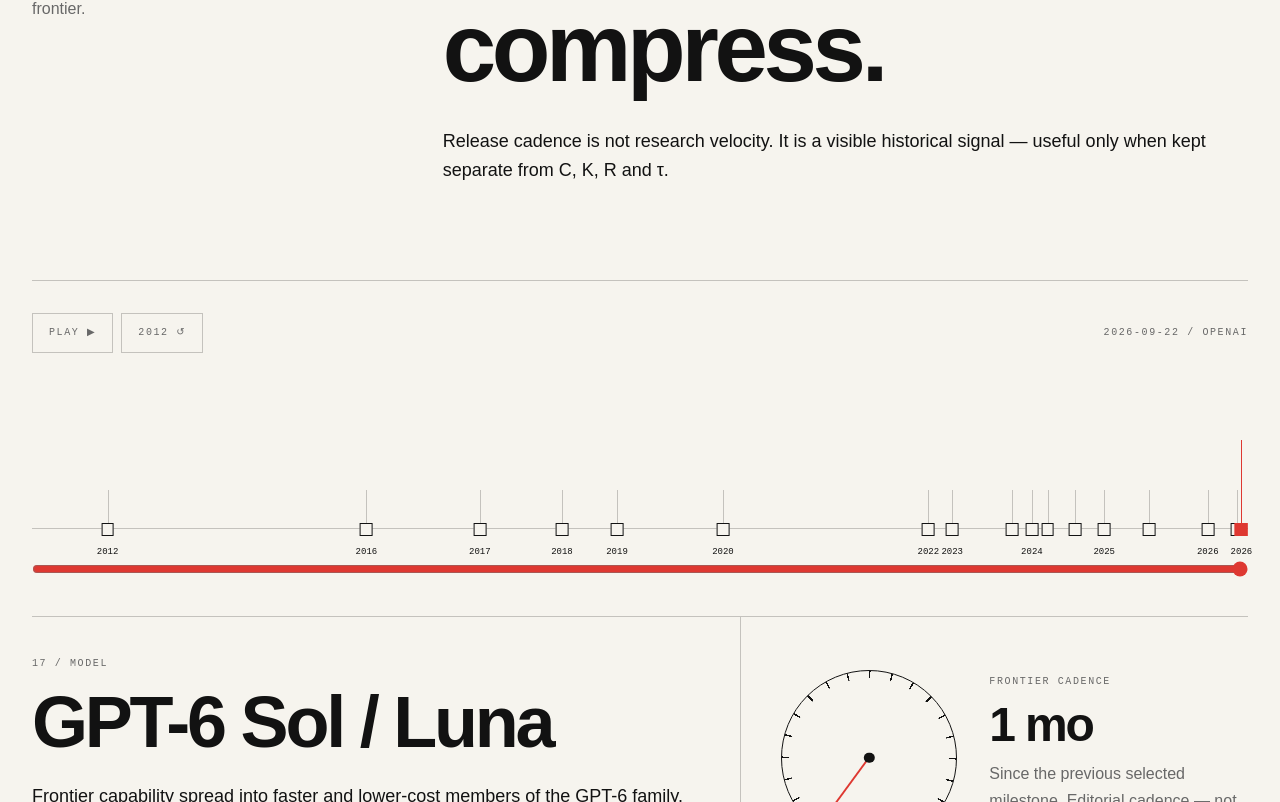
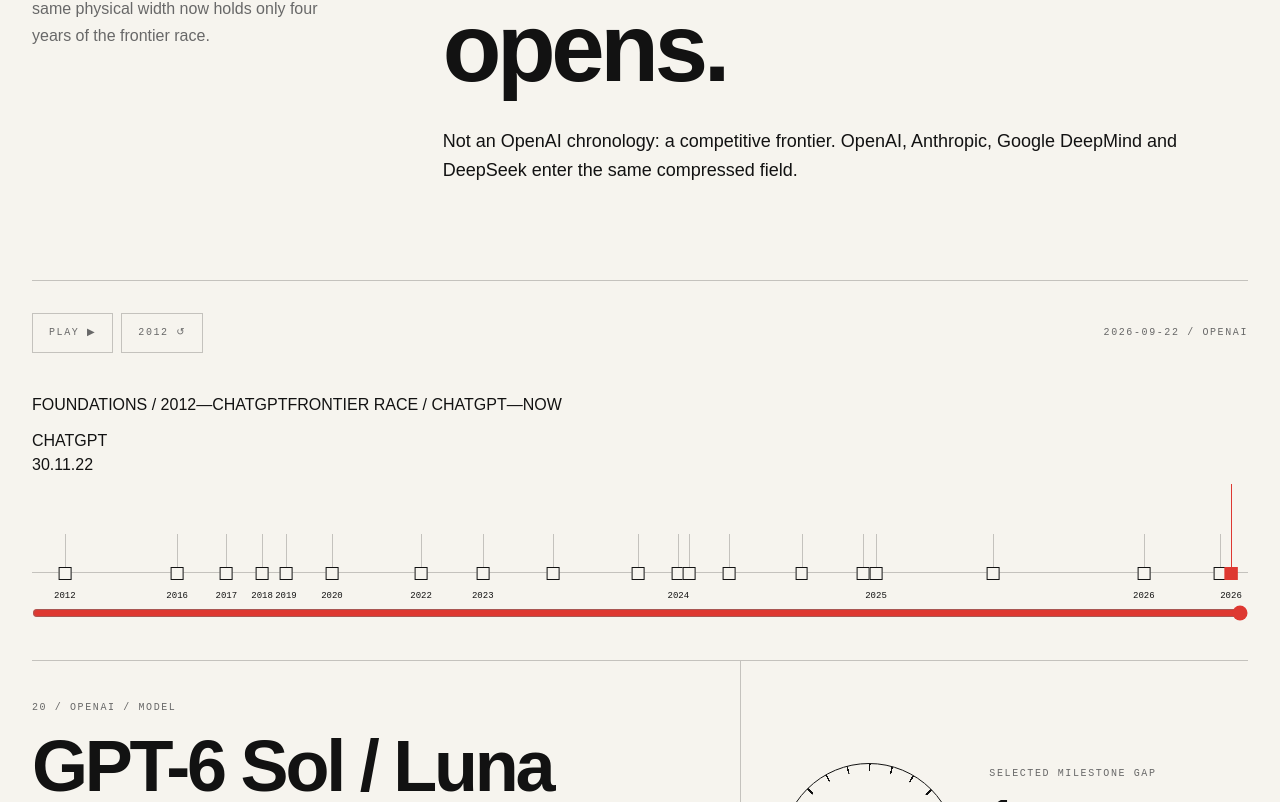
Before and after one commit to Bergtripper/feedback, a React (Vite) app: page / in a window 1280 px wide. Shown: the part 2478-3280 px from the top of the page. Built offline with nearby package versions, Linux system fonts and the light colour scheme.

Commit message:
TIME: expand post-ChatGPT frontier race

```diff
--- a/src/components/FrontierCadence.tsx
+++ b/src/components/FrontierCadence.tsx
@@ -1,55 +1,48 @@
 import React,{useEffect,useMemo,useState}from'react';
 
-type M={year:number,date:string,name:string,org:string,type:'architecture'|'model'|'product'|'reasoning';why:string,url:string};
+type Metric={label:string,previous:number,current:number,unit?:string};
+type M={year:number,date:string,name:string,org:string,type:'architecture'|'model'|'product'|'reasoning'|'open';why:string,url:string,era:'foundation'|'race',compareTo?:string,metrics?:Metric[],capabilities?:string[]};
 const milestones:M[]=[
-{year:2012.92,date:'2012',name:'AlexNet',org:'University of Toronto',type:'architecture',why:'GPU-trained deep convolutional networks decisively changed large-scale vision.',url:'https://papers.nips.cc/paper/4824-imagenet-classification-with-deep-convolutional-neural-networks'},
-{year:2016.07,date:'2016-01',name:'AlphaGo',org:'Google DeepMind',type:'reasoning',why:'Deep neural networks, search and self-play defeated a professional Go player.',url:'https://www.nature.com/articles/nature16961'},
-{year:2017.45,date:'2017-06',name:'Transformer',org:'Google',type:'architecture',why:'Attention Is All You Need introduced the architecture that became the foundation of modern LLMs.',url:'https://arxiv.org/abs/1706.03762'},
-{year:2018.45,date:'2018-06',name:'GPT',org:'OpenAI',type:'model',why:'Generative pre-training demonstrated broad transfer from unsupervised language modelling.',url:'https://cdn.openai.com/research-covers/language-unsupervised/language_understanding_paper.pdf'},
-{year:2019.12,date:'2019-02-14',name:'GPT-2',org:'OpenAI',type:'model',why:'Scaling a transformer language model produced strong zero-shot behaviour across tasks.',url:'https://openai.com/index/better-language-models/'},
-{year:2020.41,date:'2020-05-28',name:'GPT-3',org:'OpenAI',type:'model',why:'175B parameters made few-shot prompting a central capability paradigm.',url:'https://openai.com/index/language-models-are-few-shot-learners/'},
-{year:2022.91,date:'2022-11-30',name:'ChatGPT',org:'OpenAI',type:'product',why:'Conversational RLHF turned frontier language models into a mass interactive product.',url:'https://openai.com/index/chatgpt/'},
-{year:2023.20,date:'2023-03-14',name:'GPT-4 + Claude',org:'OpenAI / Anthropic',type:'model',why:'GPT-4 and the public launch of Claude marked a new multi-lab frontier era.',url:'https://openai.com/index/gpt-4/'},
-{year:2023.93,date:'2023-12-06',name:'Gemini 1.0',org:'Google DeepMind',type:'model',why:'A natively multimodal frontier family spanning Ultra, Pro and Nano.',url:'https://blog.google/innovation-and-ai/technology/ai/google-gemini-ai/'},
-{year:2024.17,date:'2024-03-04',name:'Claude 3',org:'Anthropic',type:'model',why:'Claude 3 established a stronger competitive frontier across reasoning and multimodal tasks.',url:'https://www.anthropic.com/news/claude-3-family'},
-{year:2024.36,date:'2024-05-13',name:'GPT-4o',org:'OpenAI',type:'model',why:'Native real-time multimodality brought text, vision and audio into one flagship system.',url:'https://openai.com/index/hello-gpt-4o/'},
-{year:2024.70,date:'2024-09-12',name:'o1',org:'OpenAI',type:'reasoning',why:'Test-time reasoning and reinforcement learning opened a distinct scaling axis beyond pre-training.',url:'https://openai.com/index/learning-to-reason-with-llms/'},
-{year:2025.05,date:'2025-01-20',name:'DeepSeek-R1',org:'DeepSeek',type:'reasoning',why:'Open reasoning models demonstrated strong results with large-scale RL and released weights.',url:'https://deepseek.com/en/news/deepseek-r1/'},
-{year:2025.60,date:'2025-08-07',name:'GPT-5',org:'OpenAI',type:'model',why:'A unified system combined fast responses, deeper reasoning and routing for agentic work.',url:'https://openai.com/index/introducing-gpt-5/'},
-{year:2026.31,date:'2026-04-23',name:'GPT-5.5',org:'OpenAI',type:'model',why:'Greater autonomous work across coding, research, analysis and computer workflows.',url:'https://openai.com/index/introducing-gpt-5-5/'},
-{year:2026.67,date:'2026-09-03',name:'GPT-6 Astra',org:'OpenAI',type:'model',why:'A new frontier generation across computer use, software engineering, science and professional work.',url:'https://openai.com/index/gpt-6-astra/'},
-{year:2026.72,date:'2026-09-22',name:'GPT-6 Sol / Luna',org:'OpenAI',type:'model',why:'Frontier capability spread into faster and lower-cost members of the GPT-6 family.',url:'https://openai.com/index/introducing-gpt-6-sol-and-luna/'}
+{year:2012.92,date:'2012',name:'AlexNet',org:'University of Toronto',type:'architecture',era:'foundation',why:'GPU-trained deep convolutional networks decisively changed large-scale vision.',url:'https://papers.nips.cc/paper/4824-imagenet-classification-with-deep-convolutional-neural-networks'},
+{year:2016.07,date:'2016-01',name:'AlphaGo',org:'Google DeepMind',type:'reasoning',era:'foundation',why:'Deep neural networks, search and self-play defeated a professional Go player.',url:'https://www.nature.com/articles/nature16961'},
+{year:2017.45,date:'2017-06',name:'Transformer',org:'Google',type:'architecture',era:'foundation',why:'Attention became the architecture behind the modern language-model era.',url:'https://arxiv.org/abs/1706.03762'},
+{year:2018.45,date:'2018-06',name:'GPT',org:'OpenAI',type:'model',era:'foundation',why:'Generative pre-training demonstrated broad transfer from unsupervised language modelling.',url:'https://cdn.openai.com/research-covers/language-unsupervised/language_understanding_paper.pdf'},
+{year:2019.12,date:'2019-02-14',name:'GPT-2',org:'OpenAI',type:'model',era:'foundation',why:'Scaling a transformer language model produced strong zero-shot behaviour.',url:'https://openai.com/index/better-language-models/'},
+{year:2020.41,date:'2020-05-28',name:'GPT-3',org:'OpenAI',type:'model',era:'foundation',why:'Few-shot prompting became a central capability paradigm.',url:'https://openai.com/index/language-models-are-few-shot-learners/'},
+{year:2022.91,date:'2022-11-30',name:'ChatGPT',org:'OpenAI',type:'product',era:'race',why:'The frontier becomes a mass interactive product. From here FEEDBACK expands calendar space to show the competitive race.',url:'https://openai.com/index/chatgpt/',capabilities:['dialogue','RLHF','mass deployment']},
+{year:2023.20,date:'2023-03-14',name:'GPT-4',org:'OpenAI',type:'model',era:'race',why:'A major jump in difficult reasoning, exams and multimodality.',url:'https://openai.com/index/gpt-4-research/',compareTo:'GPT-3.5',metrics:[{label:'MMLU',previous:70,current:86.4,unit:'%'},{label:'HumanEval',previous:48.1,current:67,unit:'%'},{label:'GSM8K',previous:57.1,current:92,unit:'%'}],capabilities:['vision input','stronger reasoning','coding']},
+{year:2023.53,date:'2023-07-11',name:'Claude 2',org:'Anthropic',type:'model',era:'race',why:'Anthropic strengthens the multi-lab frontier with gains in coding, mathematics and reasoning.',url:'https://www.anthropic.com/research/claude-2',compareTo:'Claude 1.3',metrics:[{label:'Bar exam MCQ',previous:73,current:76.5,unit:'%'}],capabilities:['100K context','coding','reasoning']},
+{year:2023.93,date:'2023-12-06',name:'Gemini 1.0',org:'Google DeepMind',type:'model',era:'race',why:'A natively multimodal frontier family brings Google DeepMind fully into the race.',url:'https://blog.google/innovation-and-ai/technology/ai/google-gemini-ai/',capabilities:['native multimodality','Ultra / Pro / Nano']},
+{year:2024.12,date:'2024-02-15',name:'Gemini 1.5 Pro',org:'Google DeepMind',type:'model',era:'race',why:'Long-context understanding becomes a new competitive axis.',url:'https://blog.google/innovation-and-ai/products/google-gemini-next-generation-model-february-2024/',compareTo:'Gemini 1.0 Ultra',capabilities:['1M-token context','multimodal reasoning','MoE efficiency']},
+{year:2024.17,date:'2024-03-04',name:'Claude 3 Opus',org:'Anthropic',type:'model',era:'race',why:'Anthropic reports frontier performance across knowledge, reasoning and mathematics.',url:'https://www.anthropic.com/research/claude-3-family',compareTo:'Claude 2.1',capabilities:['vision','GPQA','stronger reasoning']},
+{year:2024.36,date:'2024-05-13',name:'GPT-4o',org:'OpenAI',type:'model',era:'race',why:'Native real-time multimodality brings text, vision and audio into one flagship system.',url:'https://openai.com/index/hello-gpt-4o/',compareTo:'GPT-4',capabilities:['native audio','vision','lower latency']},
+{year:2024.70,date:'2024-09-12',name:'o1',org:'OpenAI',type:'reasoning',era:'race',why:'Test-time reasoning opens a distinct scaling axis beyond pre-training.',url:'https://openai.com/index/learning-to-reason-with-llms/',compareTo:'GPT-4o',capabilities:['test-time reasoning','math','science','coding']},
+{year:2024.99,date:'2024-12-26',name:'DeepSeek-V3',org:'DeepSeek',type:'open',era:'race',why:'A strong open model increases competitive pressure at the frontier.',url:'https://api-docs.deepseek.com/updates/',capabilities:['open weights','coding','math']},
+{year:2025.05,date:'2025-01-20',name:'DeepSeek-R1',org:'DeepSeek',type:'reasoning',era:'race',why:'Open reasoning models demonstrate performance reported on par with o1 on math, code and reasoning tasks.',url:'https://deepseek.com/en/news/deepseek-r1/',compareTo:'DeepSeek-V3',capabilities:['large-scale RL','reasoning','open weights']},
+{year:2025.60,date:'2025-08-07',name:'GPT-5',org:'OpenAI',type:'model',era:'race',why:'A unified system combines fast responses, deeper reasoning and routing for agentic work.',url:'https://openai.com/index/introducing-gpt-5/',compareTo:'GPT-4o / o-series',capabilities:['routing','agentic work','reasoning']},
+{year:2026.31,date:'2026-04-23',name:'GPT-5.5',org:'OpenAI',type:'model',era:'race',why:'Greater autonomous work across coding, research, analysis and computer workflows.',url:'https://openai.com/index/introducing-gpt-5-5/',compareTo:'GPT-5',capabilities:['autonomous work','computer use','research']},
+{year:2026.67,date:'2026-09-03',name:'GPT-6 Astra',org:'OpenAI',type:'model',era:'race',why:'A new frontier generation across computer use, software engineering, science and professional work.',url:'https://openai.com/index/gpt-6-astra/',compareTo:'GPT-5.5',capabilities:['computer use','science','software engineering']},
+{year:2026.72,date:'2026-09-22',name:'GPT-6 Sol / Luna',org:'OpenAI',type:'model',era:'race',why:'Frontier capability spreads into faster and lower-cost members of the GPT-6 family.',url:'https://openai.com/index/introducing-gpt-6-sol-and-luna/',compareTo:'GPT-6 Astra',capabilities:['speed','cost efficiency','frontier family']}
 ];
-const min=2012,max=2026.8;
-const pos=(y:number)=>((y-min)/(max-min))*100;
+const min=2012,max=2026.8,pivot=2022.91;
+const pos=(y:number)=>y<=pivot?((y-min)/(pivot-min))*32:32+((y-pivot)/(max-pivot))*68;
+
+function Delta({m}:{m:M}){const[open,setOpen]=useState(false);if(m.era!=='race')return null;return <div className="mt-8 border-t dz-rule pt-6"><button className="delta-toggle dz-meta bg-transparent dz-text border dz-rule px-4 py-3 cursor-pointer" onClick={()=>setOpen(v=>!v)}>{open?'CLOSE':'OPEN'} CAPABILITY DELTA {open?'−':'+'}</button>{open&&<div className="mt-6"><div className="flex flex-wrap gap-2">{m.capabilities?.map(x=><span key={x} className="dz-meta border dz-rule px-3 py-2">{x}</span>)}</div>{m.compareTo&&<p className="dz-meta mt-6">Compared with / {m.compareTo}</p>}{m.metrics?.length?<div className="mt-5 space-y-5">{m.metrics.map(q=><div key={q.label}><div className="flex justify-between gap-4 dz-meta"><span>{q.label}</span><span>{q.previous}{q.unit} → {q.current}{q.unit}</span></div><div className="delta-bars mt-2"><span style={{width:Math.min(100,q.previous)+'%'}}/><span className="current" style={{width:Math.min(100,q.current)+'%'}}/></div></div>)}</div>:<p className="dz-body mt-5">No clean like-for-like benchmark pair stored yet. New capability axes are shown without inventing a synthetic intelligence score.</p>}<p className="dz-meta mt-6">Benchmark comparisons are model-family specific. Do not compare bar lengths across unrelated tests.</p></div>}</div>}
 
 export function FrontierCadence(){
  const[idx,setIdx]=useState(milestones.length-1);const[playing,setPlaying]=useState(false);
  useEffect(()=>{if(!playing)return;const id=window.setInterval(()=>setIdx(i=>i>=milestones.length-1?0:i+1),900);return()=>window.clearInterval(id)},[playing]);
- const m=milestones[idx] ?? milestones[milestones.length-1]!;const prev=idx?(milestones[idx-1] ?? null):null;
- const months=prev?Math.max(1,Math.round((m.year-prev.year)*12)):null;
- const maxMonths=48;const angle=months==null?0:Math.min(months,maxMonths)/maxMonths*300-150;
- const density=useMemo(()=>milestones.map((item,i)=>{const previous=i>0?milestones[i-1]:undefined;return {x:item,i,gap:previous?Math.round((item.year-previous.year)*12):null}}),[]);
- return <section id="cadence" className="border-t dz-rule relative z-10">
-  <div className="max-w-7xl mx-auto px-4 sm:px-6 lg:px-8 py-16 sm:py-24">
-   <div className="grid grid-cols-6 lg:grid-cols-12 gap-x-4 gap-y-10"><div className="col-span-6 lg:col-span-3"><p className="dz-meta">TIME / Frontier cadence</p><p className="dz-body mt-5 max-w-xs">Navigate selected milestones from the deep-learning breakthrough to today's frontier.</p></div><div className="col-span-6 lg:col-span-8 lg:col-start-5"><h2 className="dz-h2 text-5xl sm:text-7xl lg:text-8xl">Watch the frontier compress.</h2><p className="dz-body-strong text-xl sm:text-2xl mt-8 max-w-3xl">Release cadence is not research velocity. It is a visible historical signal — useful only when kept separate from C, K, R and τ.</p></div></div>
-
-   <div className="mt-16 sm:mt-24 border-y dz-rule py-8">
-    <div className="flex flex-wrap items-center justify-between gap-4"><div className="flex gap-2"><button onClick={()=>setPlaying(!playing)} className="cadence-control dz-meta border dz-rule px-4 py-3 bg-transparent dz-text cursor-pointer">{playing?'PAUSE':'PLAY'} {playing?'Ⅱ':'▶'}</button><button onClick={()=>{setPlaying(false);setIdx(0)}} className="cadence-control dz-meta border dz-rule px-4 py-3 bg-transparent dz-text cursor-pointer">2012 ↺</button></div><p className="dz-meta">{m.date} / {m.org}</p></div>
-    <div className="cadence-track mt-12 relative h-32 border-b dz-rule" aria-label="AI milestone timeline">
-     {density.map(d=><button key={d.i} onClick={()=>{setPlaying(false);setIdx(d.i)}} className="cadence-point" data-active={d.i===idx} style={{left:pos(d.x.year)+'%'}} aria-label={d.x.name}><span className="cadence-stem"/><span className="cadence-dot"/><span className="cadence-year">{d.i===0||d.i===density.length-1||d.x.date.slice(0,4)!==(density[d.i-1]?.x.date.slice(0,4) ?? '')?d.x.date.slice(0,4):''}</span></button>)}
-    </div>
-    <input className="cadence-range mt-8 w-full" type="range" min="0" max={milestones.length-1} value={idx} onChange={e=>{setPlaying(false);setIdx(Number(e.target.value))}} aria-label="Navigate AI milestones"/>
-   </div>
-
-   <div className="grid lg:grid-cols-12 border-b dz-rule">
-    <div className="lg:col-span-7 py-10 lg:pr-10 lg:border-r dz-rule"><p className="dz-meta">{String(idx+1).padStart(2,'0')} / {m.type}</p><h3 className="dz-h2 text-5xl sm:text-7xl mt-4">{m.name}</h3><p className="dz-body-strong text-xl mt-6 max-w-2xl">{m.why}</p><a href={m.url} target="_blank" rel="noreferrer" className="inline-block dz-meta mt-8 cadence-source">Primary source ↗</a></div>
-    <div className="lg:col-span-5 py-10 lg:pl-10 border-t lg:border-t-0 dz-rule flex flex-col sm:flex-row lg:flex-col xl:flex-row items-center gap-8">
-     <div className="cadence-clock" aria-label={months?months+' months since previous selected milestone':'Starting milestone'}><div className="cadence-hand" style={{transform:'translateX(-50%) rotate('+angle+'deg)'}}/><div className="cadence-hub"/></div>
-     <div><p className="dz-meta">Frontier cadence</p><p className="dz-h2 text-5xl mt-3">{months?months+' mo':'START'}</p><p className="dz-body mt-3 max-w-xs">{months?'Since the previous selected milestone. Editorial cadence — not measured research generation time.':'Timeline baseline.'}</p></div>
-    </div>
-   </div>
-   <div className="mt-10 grid grid-cols-6 lg:grid-cols-12 gap-x-4"><div className="col-span-6 lg:col-span-7 lg:col-start-5"><p className="dz-meta">Reading rule</p><p className="dz-body-strong mt-3">A denser timeline can reflect more labs, more products and finer release naming — not necessarily faster underlying discovery. FEEDBACK therefore treats cadence as context, never as evidence of recursive acceleration by itself.</p></div></div>
-  </div>
- </section>
+ const m=milestones[idx]??milestones[milestones.length-1]!;const prev=idx?(milestones[idx-1]??null):null;
+ const months=prev?Math.max(1,Math.round((m.year-prev.year)*12)):null;const angle=months==null?0:Math.min(months,48)/48*300-150;
+ const density=useMemo(()=>milestones.map((item,i)=>({item,i})),[]);
+ return <section id="cadence" className="border-t dz-rule relative z-10"><div className="max-w-7xl mx-auto px-4 sm:px-6 lg:px-8 py-16 sm:py-24">
+  <div className="grid grid-cols-6 lg:grid-cols-12 gap-x-4 gap-y-10"><div className="col-span-6 lg:col-span-3"><p className="dz-meta">TIME / Frontier race</p><p className="dz-body mt-5 max-w-xs">2012–2022 shows the foundations. At ChatGPT the calendar expands: the same physical width now holds only four years of the frontier race.</p></div><div className="col-span-6 lg:col-span-8 lg:col-start-5"><h2 className="dz-h2 text-5xl sm:text-7xl lg:text-8xl">Then the timeline opens.</h2><p className="dz-body-strong text-xl sm:text-2xl mt-8 max-w-3xl">Not an OpenAI chronology: a competitive frontier. OpenAI, Anthropic, Google DeepMind and DeepSeek enter the same compressed field.</p></div></div>
+  <div className="mt-16 sm:mt-24 border-y dz-rule py-8"><div className="flex flex-wrap items-center justify-between gap-4"><div className="flex gap-2"><button onClick={()=>setPlaying(!playing)} className="cadence-control dz-meta border dz-rule px-4 py-3 bg-transparent dz-text cursor-pointer">{playing?'PAUSE Ⅱ':'PLAY ▶'}</button><button onClick={()=>{setPlaying(false);setIdx(0)}} className="cadence-control dz-meta border dz-rule px-4 py-3 bg-transparent dz-text cursor-pointer">2012 ↺</button></div><p className="dz-meta">{m.date} / {m.org}</p></div>
+   <div className="race-labels mt-10"><span>FOUNDATIONS / 2012—CHATGPT</span><span>FRONTIER RACE / CHATGPT—NOW</span></div>
+   <div className={'cadence-track race-track mt-3 relative h-36 border-b dz-rule '+(m.era==='race'?'is-race':'')} aria-label="AI frontier timeline"><div className="race-pivot" style={{left:pos(pivot)+'%'}}><span>CHATGPT<br/>30.11.22</span></div>{density.map(d=><button key={d.i} onClick={()=>{setPlaying(false);setIdx(d.i)}} className="cadence-point" data-era={d.item.era} data-active={d.i===idx} style={{left:pos(d.item.year)+'%'}} aria-label={d.item.name}><span className="cadence-stem"/><span className="cadence-dot"/><span className="cadence-year">{d.i===0||d.i===density.length-1||d.item.date.slice(0,4)!==(density[d.i-1]?.item.date.slice(0,4)??'')?d.item.date.slice(0,4):''}</span></button>)}</div>
+   <input className="cadence-range mt-8 w-full" type="range" min="0" max={milestones.length-1} value={idx} onChange={e=>{setPlaying(false);setIdx(Number(e.target.value))}} aria-label="Navigate AI milestones"/></div>
+  <div className="grid lg:grid-cols-12 border-b dz-rule"><div className="lg:col-span-7 py-10 lg:pr-10 lg:border-r dz-rule"><p className="dz-meta">{String(idx+1).padStart(2,'0')} / {m.org} / {m.type}</p><h3 className="dz-h2 text-5xl sm:text-7xl mt-4">{m.name}</h3><p className="dz-body-strong text-xl mt-6 max-w-2xl">{m.why}</p><a href={m.url} target="_blank" rel="noreferrer" className="inline-block dz-meta mt-8 cadence-source">Primary source ↗</a><Delta m={m}/></div>
+   <div className="lg:col-span-5 py-10 lg:pl-10 border-t lg:border-t-0 dz-rule flex flex-col sm:flex-row lg:flex-col xl:flex-row items-center gap-8"><div className="cadence-clock"><div className="cadence-hand" style={{transform:'translateX(-50%) rotate('+angle+'deg)'}}/><div className="cadence-hub"/></div><div><p className="dz-meta">Selected milestone gap</p><p className="dz-h2 text-5xl mt-3">{months?months+' mo':'START'}</p><p className="dz-body mt-3 max-w-xs">Editorial interval between selected frontier milestones — not measured research generation time.</p></div></div></div>
+  <div className="mt-10 grid grid-cols-6 lg:grid-cols-12 gap-x-4"><div className="col-span-6 lg:col-span-7 lg:col-start-5"><p className="dz-meta">Reading rule</p><p className="dz-body-strong mt-3">The post-ChatGPT expansion is an editorial zoom, not proof that research itself accelerated. The hypothesis becomes interesting only when denser frontier releases coincide with independent capability growth, lower human intervention, persistent recursive gain and shorter validated R&D cycles.</p></div></div>
+ </div></section>
 }
```
